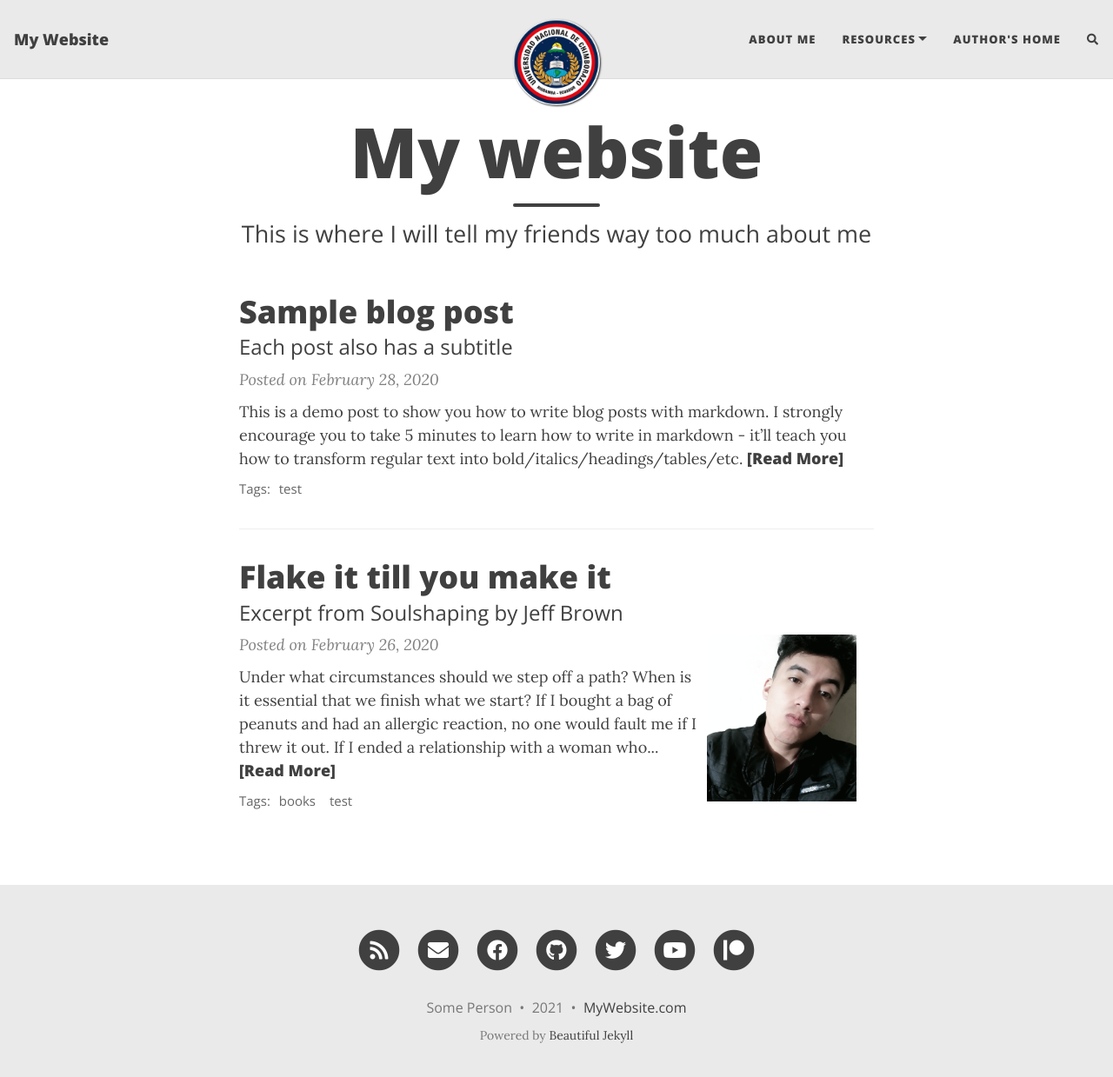
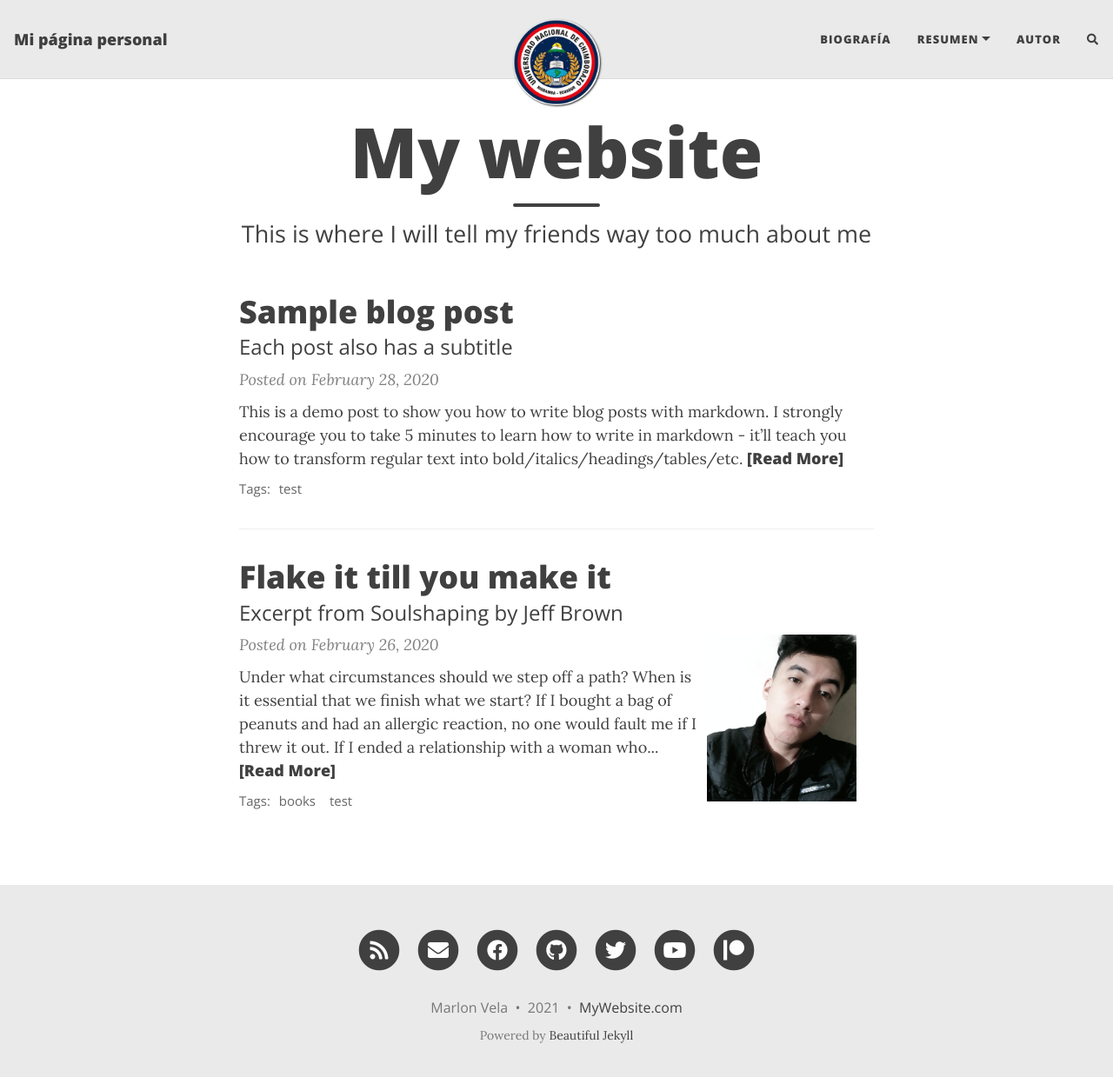
Before and after one commit to MarlonVela17/MarlonVela17.github.io, a Jekyll site: the page built from index.html, in a window 1280 px wide and 1252 px high. Shown: the top 1239 px of the window at 87% size. Built offline with Jekyll 4.4.1, drawn with Linux system fonts in a browser that asks for light colours; nearby versions of some CDN libraries; the list of posts is cut into pages by our own code; comment, search, counter and statistics services are not loaded.

Commit message:
Update _config.yml

```diff
--- a/_config.yml
+++ b/_config.yml
@@ -6,19 +6,18 @@
 # --- Required options --- #
 
 # Name of website
-title: My Website
+title: Mi página personal
 
 # Your name to show in the footer
-author: Some Person
-
+author: Marlon Vela
 # --- List of links in the navigation bar --- #
 
 navbar-links:
-  About Me: "aboutme"
-  Resources:
-    - Beautiful Jekyll: "https://beautifuljekyll.com"
-    - Learn markdown: "https://www.markdowntutorial.com/"
-  Author's home: "https://deanattali.com"
+  Biografía: "aboutme"
+  Resumen:
+    - Tarea 1: "https://view.genial.ly/61a32b8a3825d60d51c9889f/presentation-ponencias"
+
+  Autor: "https://www.facebook.com/profile.php?id=100006407447753"
 
 # --- Logo --- #
 
@@ -39,9 +38,9 @@ round-avatar: true
 # Select the social network links that you want to show in the footer.
 # Uncomment the links you want to show and add your information to each one.
 social-network-links:
-  email: "someone@example.com"
+  email: "marlonfabricio17@hotmail.com"
   rss: true  # remove this line if you don't want to show an RSS link at the bottom
-  facebook: deanattali
+  facebook: Marlon Vela
   github: daattali
   twitter: daattali
   patreon: DeanAttali
@@ -52,9 +51,9 @@ social-network-links:
 #  xing: yourname
 #  stackoverflow: "3943160/daattali"
 #  snapchat: deanat78
-#  instagram: deanat78
+#  instagram: marlon_vela17
 #  spotify: yourname
-#  telephone: +14159998888
+#  telephone: +5930983434841
 #  steam: deanat78
 #  twitch: yourname
 #  yelp: yourname
```
